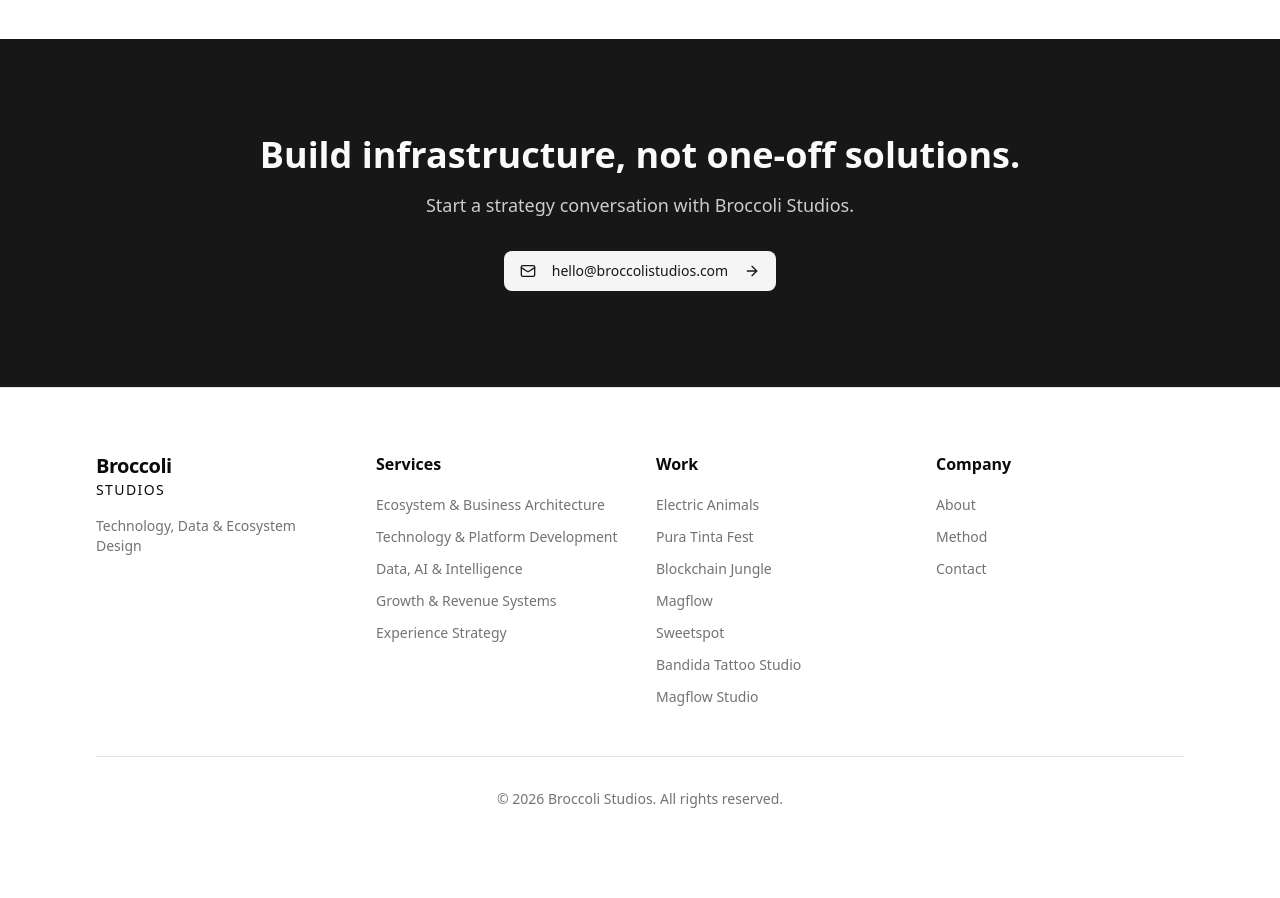
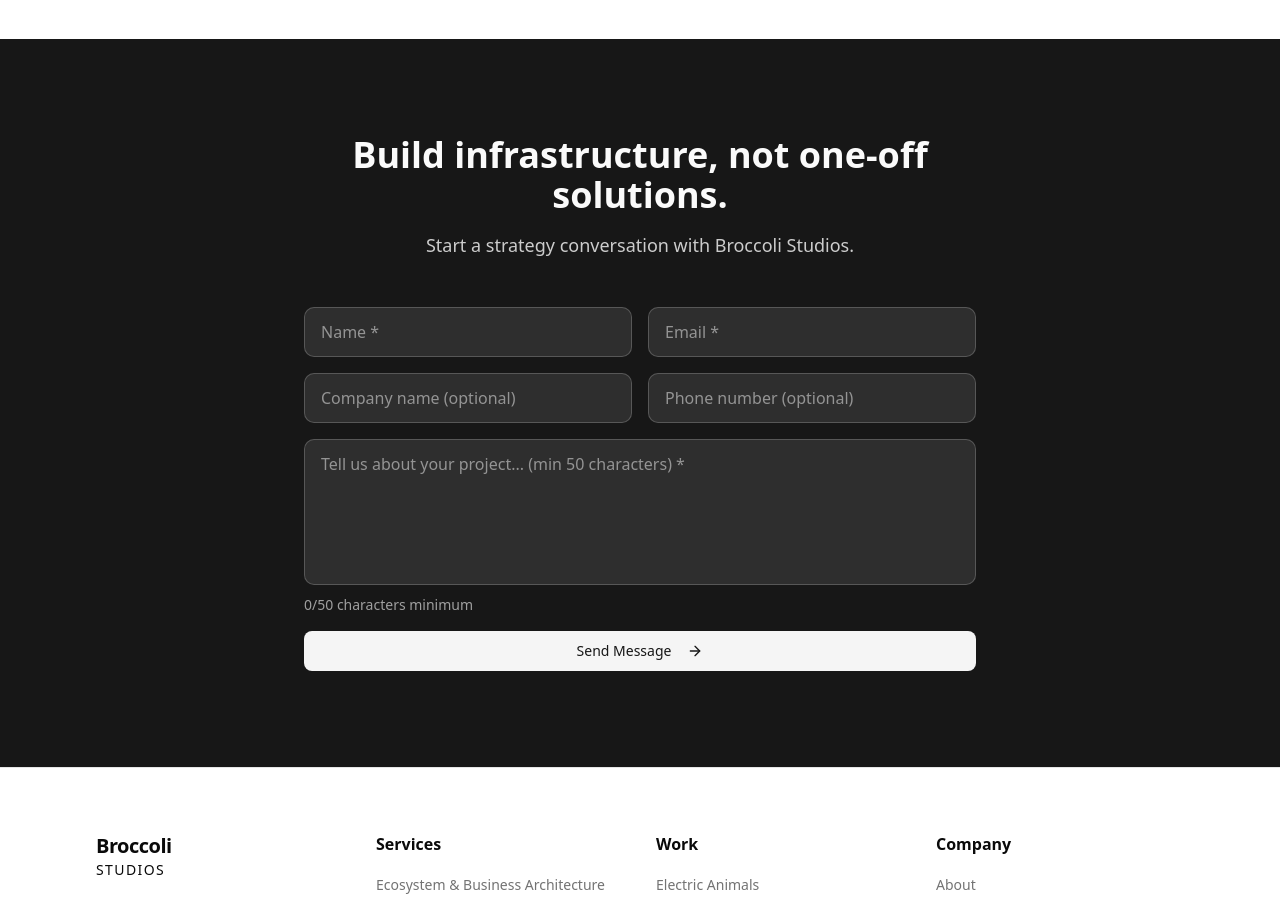
Before and after one commit to LorenzoWynberg/broccolistudios.com, a Next.js app: page / in a window 1280 px wide. Shown: the part 6220-7118 px from the top of the page. Before the commit the page ends 7093 px from the top, so only its background shows below. Built offline with nearby package versions, Linux system fonts and the light colour scheme.

Commit message:
feat: add contact form with Resend integration

```diff
--- /dev/null
+++ b/app/api/contact/route.ts
@@ -0,0 +1,55 @@
+import { Resend } from 'resend';
+import { NextResponse } from 'next/server';
+
+const resend = new Resend(process.env.RESEND_API_KEY);
+
+export async function POST(request: Request) {
+  try {
+    const body = await request.json();
+    const { name, email, companyName, phoneNumber, message } = body;
+
+    // Validation
+    if (!name || !email || !message) {
+      return NextResponse.json({ error: 'Name, email, and message are required' }, { status: 400 });
+    }
+
+    if (message.length < 50) {
+      return NextResponse.json(
+        { error: 'Message must be at least 50 characters' },
+        { status: 400 }
+      );
+    }
+
+    const emailRegex = /^[^\s@]+@[^\s@]+\.[^\s@]+$/;
+    if (!emailRegex.test(email)) {
+      return NextResponse.json({ error: 'Invalid email address' }, { status: 400 });
+    }
+
+    const { error } = await resend.emails.send({
+      from: 'Broccoli Studios <onboarding@resend.dev>',
+      to: ['hello@broccolistudios.com'],
+      replyTo: email,
+      subject: `New Contact Form: ${name}${companyName ? ` from ${companyName}` : ''}`,
+      html: `
+        <h2>New Contact Form Submission</h2>
+        <p><strong>Name:</strong> ${name}</p>
+        <p><strong>Email:</strong> ${email}</p>
+        ${companyName ? `<p><strong>Company:</strong> ${companyName}</p>` : ''}
+        ${phoneNumber ? `<p><strong>Phone:</strong> ${phoneNumber}</p>` : ''}
+        <hr />
+        <p><strong>Message:</strong></p>
+        <p>${message.replace(/\n/g, '<br />')}</p>
+      `,
+    });
+
+    if (error) {
+      console.error('Resend error:', error);
+      return NextResponse.json({ error: 'Failed to send email' }, { status: 500 });
+    }
+
+    return NextResponse.json({ success: true });
+  } catch (error) {
+    console.error('Contact form error:', error);
+    return NextResponse.json({ error: 'Internal server error' }, { status: 500 });
+  }
+}
--- a/components/sections/contact.tsx
+++ b/components/sections/contact.tsx
@@ -1,26 +1,155 @@
+'use client';
+
+import { useState } from 'react';
 import { Button } from '@/components/ui/button';
-import { ArrowRight, Mail } from 'lucide-react';
+import { ArrowRight, Loader2 } from 'lucide-react';
 
 export function Contact() {
+  const [formData, setFormData] = useState({
+    name: '',
+    email: '',
+    companyName: '',
+    phoneNumber: '',
+    message: '',
+  });
+  const [status, setStatus] = useState<'idle' | 'loading' | 'success' | 'error'>('idle');
+  const [errorMessage, setErrorMessage] = useState('');
+
+  const handleSubmit = async (e: React.FormEvent) => {
+    e.preventDefault();
+    setStatus('loading');
+    setErrorMessage('');
+
+    if (formData.message.length < 50) {
+      setStatus('error');
+      setErrorMessage('Message must be at least 50 characters');
+      return;
+    }
+
+    try {
+      const response = await fetch('/api/contact', {
+        method: 'POST',
+        headers: { 'Content-Type': 'application/json' },
+        body: JSON.stringify(formData),
+      });
+
+      const data = await response.json();
+
+      if (!response.ok) {
+        throw new Error(data.error || 'Failed to send message');
+      }
+
+      setStatus('success');
+      setFormData({ name: '', email: '', companyName: '', phoneNumber: '', message: '' });
+    } catch (error) {
+      setStatus('error');
+      setErrorMessage(error instanceof Error ? error.message : 'Something went wrong');
+    }
+  };
+
+  const handleChange = (e: React.ChangeEvent<HTMLInputElement | HTMLTextAreaElement>) => {
+    setFormData((prev) => ({ ...prev, [e.target.name]: e.target.value }));
+  };
+
+  const inputClasses =
+    'w-full rounded-lg border border-primary-foreground/20 bg-primary-foreground/10 px-4 py-3 text-primary-foreground placeholder:text-primary-foreground/50 focus:border-primary-foreground/50 focus:outline-none';
+
   return (
     <section
       id="contact"
       className="bg-primary text-primary-foreground px-6 py-24 md:px-12 lg:px-24"
     >
-      <div className="mx-auto max-w-4xl text-center">
+      <div className="mx-auto max-w-2xl">
+        <div className="mb-12 text-center">
           <h2 className="mb-4 text-3xl font-bold md:text-4xl">
             Build infrastructure, not one-off solutions.
           </h2>
-        <p className="mb-8 text-lg opacity-80">
-          Start a strategy conversation with Broccoli Studios.
+          <p className="text-lg opacity-80">Start a strategy conversation with Broccoli Studios.</p>
+        </div>
+
+        {status === 'success' ? (
+          <div className="bg-primary-foreground/10 rounded-lg p-8 text-center">
+            <h3 className="mb-2 text-xl font-semibold">Message sent!</h3>
+            <p className="opacity-80">We&apos;ll get back to you soon.</p>
+          </div>
+        ) : (
+          <form onSubmit={handleSubmit} className="space-y-4">
+            <div className="grid gap-4 sm:grid-cols-2">
+              <input
+                type="text"
+                name="name"
+                placeholder="Name *"
+                required
+                value={formData.name}
+                onChange={handleChange}
+                className={inputClasses}
+              />
+              <input
+                type="email"
+                name="email"
+                placeholder="Email *"
+                required
+                value={formData.email}
+                onChange={handleChange}
+                className={inputClasses}
+              />
+            </div>
+            <div className="grid gap-4 sm:grid-cols-2">
+              <input
+                type="text"
+                name="companyName"
+                placeholder="Company name (optional)"
+                value={formData.companyName}
+                onChange={handleChange}
+                className={inputClasses}
+              />
+              <input
+                type="tel"
+                name="phoneNumber"
+                placeholder="Phone number (optional)"
+                value={formData.phoneNumber}
+                onChange={handleChange}
+                className={inputClasses}
+              />
+            </div>
+            <div>
+              <textarea
+                name="message"
+                placeholder="Tell us about your project... (min 50 characters) *"
+                required
+                rows={5}
+                value={formData.message}
+                onChange={handleChange}
+                className={`${inputClasses} resize-none`}
+              />
+              <p className="mt-1 text-sm opacity-60">
+                {formData.message.length}/50 characters minimum
               </p>
-        <Button size="lg" variant="secondary" className="group" asChild>
-          <a href="mailto:hello@broccolistudios.com">
-            <Mail className="mr-2 h-4 w-4" />
-            hello@broccolistudios.com
+            </div>
+
+            {status === 'error' && <p className="text-sm text-red-300">{errorMessage}</p>}
+
+            <Button
+              type="submit"
+              size="lg"
+              variant="secondary"
+              className="group w-full"
+              disabled={status === 'loading'}
+            >
+              {status === 'loading' ? (
+                <>
+                  <Loader2 className="mr-2 h-4 w-4 animate-spin" />
+                  Sending...
+                </>
+              ) : (
+                <>
+                  Send Message
                   <ArrowRight className="ml-2 h-4 w-4 transition-transform group-hover:translate-x-1" />
-          </a>
+                </>
+              )}
             </Button>
+          </form>
+        )}
       </div>
     </section>
   );
--- a/package.json
+++ b/package.json
@@ -21,17 +21,18 @@
     "next": "16.1.1",
     "react": "19.2.3",
     "react-dom": "19.2.3",
+    "resend": "^6.7.0",
     "tailwind-merge": "^3.4.0"
   },
   "devDependencies": {
     "@tailwindcss/postcss": "^4",
-    "prettier": "^3",
-    "prettier-plugin-tailwindcss": "^0.6",
     "@types/node": "^20",
     "@types/react": "^19",
     "@types/react-dom": "^19",
     "eslint": "^9",
     "eslint-config-next": "16.1.1",
+    "prettier": "^3",
+    "prettier-plugin-tailwindcss": "^0.6",
     "sharp": "^0.34.5",
     "tailwindcss": "^4",
     "tw-animate-css": "^1.4.0",
```
Also changed, not shown: 1 other file (tests, documents, lock files or other folders). Lines whose indentation alone changed are shown as unchanged.
